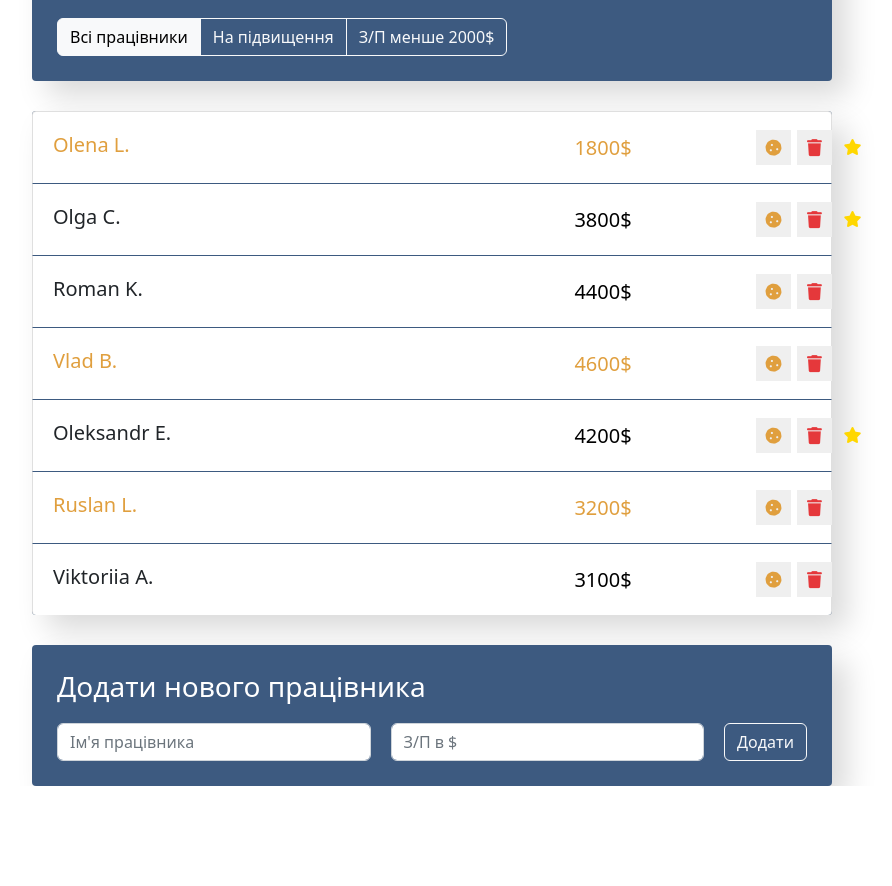
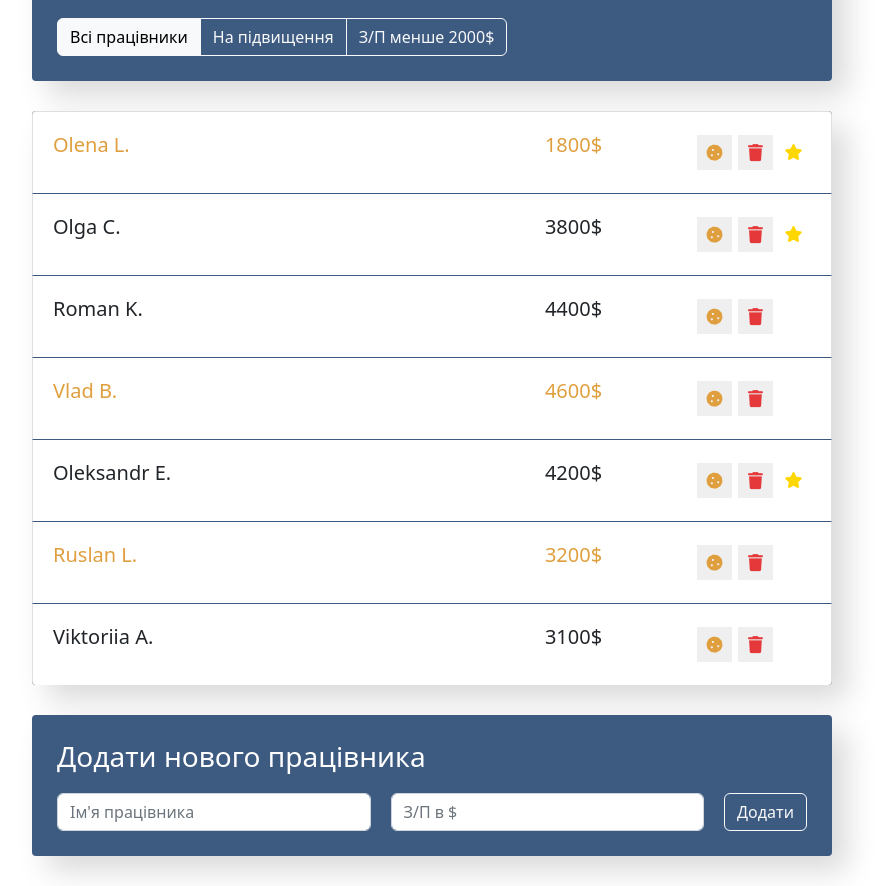
Before and after one commit to vladjsp/employees-app, a React (Create React App) app: page / in a window 1280 px wide. Shown: the part 326-1212 px from the top of the page, without its empty margins (208-1100 px from the left). Before the commit the page ends 1112 px from the top, so only its background shows below. Built offline with nearby package versions, Linux system fonts and the light colour scheme.

Commit message:
fixed bottom margin

```diff
--- a/src/components/EmployeeListItem/employees-list-item.scss
+++ b/src/components/EmployeeListItem/employees-list-item.scss
@@ -16,7 +16,7 @@
   min-width: 400px;
 }
 
-.list-group-item input {
+.list-group-item p {
   line-height: 35px;
   font-size: 20px;
   text-align: center;
--- a/src/components/EmployeeListItem/index.tsx
+++ b/src/components/EmployeeListItem/index.tsx
@@ -33,7 +33,7 @@ const EmployeesListItem = ({ id, name, salary, increase, rise }: IEmployeeObj) =
         data-toggle='rise'>
         {name}
       </span>
-      <input type='text' className='list-group-item-input' defaultValue={salary + '$'} />
+      <p className='list-group-item-input'>{salary + '$'}</p>
       <div className='d-flex justify-content-center align-items-center'>
         <button
           type='button'
--- a/src/components/EmployeesAddForm/employees-add-form.scss
+++ b/src/components/EmployeesAddForm/employees-add-form.scss
@@ -9,7 +9,7 @@
 }
 
 .app-add-form {
-  margin-top: 30px;
+  margin: 30px 0;
   padding: 25px;
   background-color: $bg-color;
   border-radius: 4px;
```
